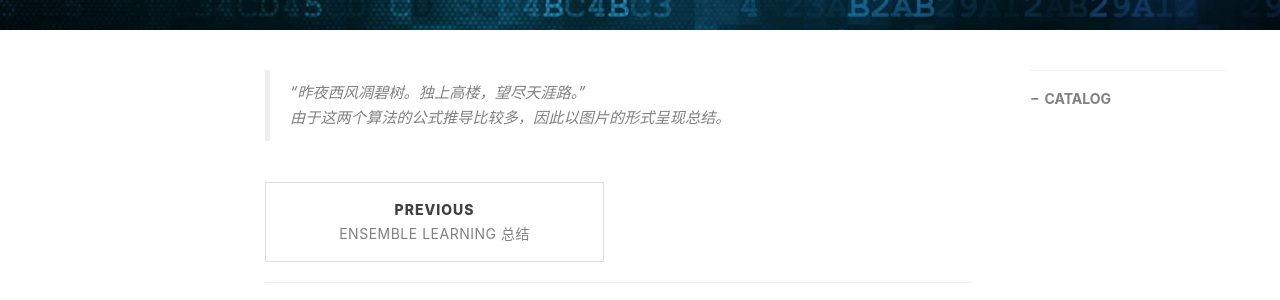
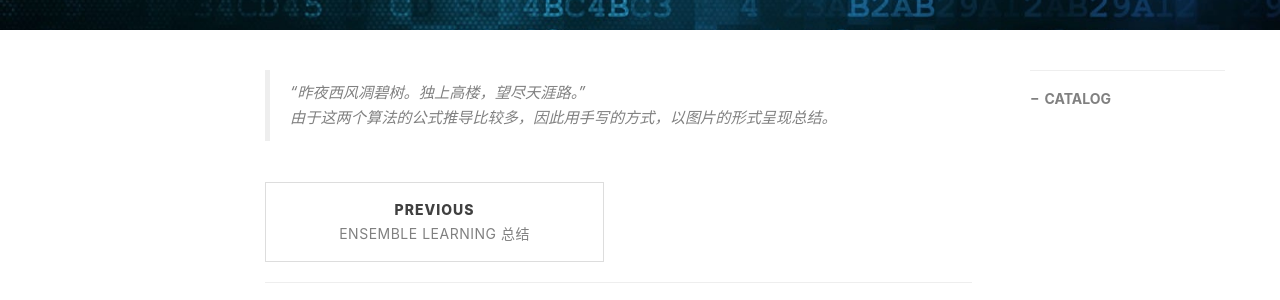
Before and after one commit to BishengSJTU/BishengSJTU.github.io, a Jekyll site: the page built from _posts/2018-12-09-Boosting(AdaBoost&GBDT).md, in a window 1280 px wide. Shown: the part 493-793 px from the top of the page. Built offline with Jekyll 4.4.1, drawn with Linux system fonts in a browser that asks for light colours; nearby versions of some CDN libraries; comment, search, counter and statistics services are not loaded.

Commit message:
2018-12-09

```diff
--- a/_posts/2018-12-09-Boosting(AdaBoost&GBDT).md
+++ b/_posts/2018-12-09-Boosting(AdaBoost&GBDT).md
@@ -18,7 +18,7 @@ tags:
 >
 >
 >
-由于这两个算法的公式推导比较多，因此以图片的形式呈现总结。
+由于这两个算法的公式推导比较多，因此用手写的方式，以图片的形式呈现总结。
 
 <head>
     <script src="https://cdn.mathjax.org/mathjax/latest/MathJax.js?config=TeX-AMS-MML_HTMLorMML" type="text/javascript"></script>
```
